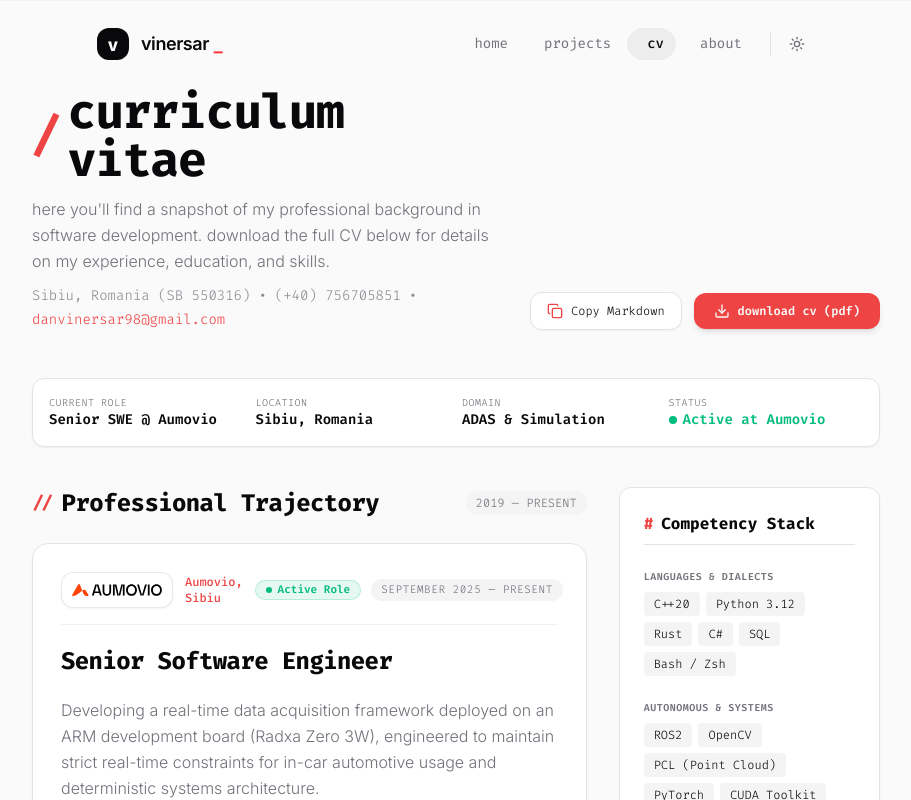
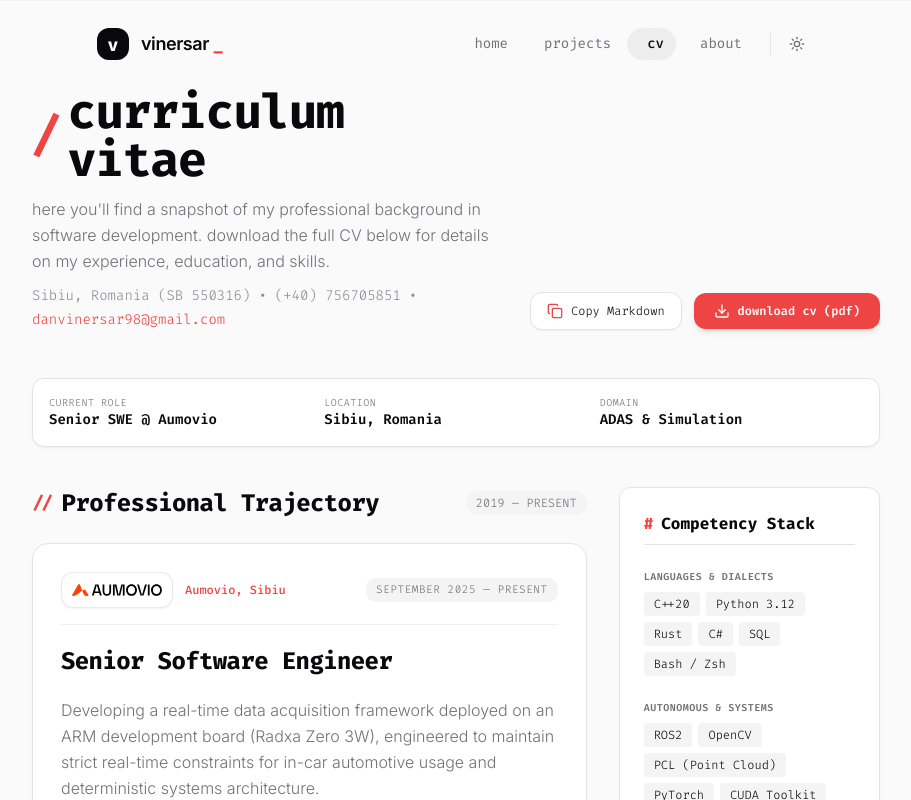
Before and after one commit to vinersar31/portfolio, a Next.js app: page /portfolio/cv in a window 1280 px wide. Shown: the top 800 px of the page, without its empty margins (184-1095 px from the left). Built offline with nearby package versions, Linux system fonts and the light colour scheme.

Commit message:
refactor: remove status from metrics ribbon and active role badge from experience cards

```diff
--- a/src/app/cv/page.tsx
+++ b/src/app/cv/page.tsx
@@ -111,7 +111,7 @@ export default function CV() {
       </div>
 
       {/* Quick-Strip Metrics Bar */}
-      <div className="grid grid-cols-2 sm:grid-cols-4 gap-3 p-4 rounded-xl bg-card border border-border shadow-xs">
+      <div className="grid grid-cols-1 sm:grid-cols-3 gap-3 p-4 rounded-xl bg-card border border-border shadow-xs">
         <div className="flex flex-col">
           <span className="font-mono text-[10px] text-muted-foreground uppercase tracking-wider">
             CURRENT ROLE
@@ -136,16 +136,6 @@ export default function CV() {
           </span>
           <span className="font-mono text-xs sm:text-sm font-semibold text-foreground">
             ADAS &amp; Simulation
-          </span>
-        </div>
-
-        <div className="flex flex-col">
-          <span className="font-mono text-[10px] text-muted-foreground uppercase tracking-wider">
-            STATUS
-          </span>
-          <span className="font-mono text-xs sm:text-sm font-semibold text-emerald-500 flex items-center gap-1.5">
-            <span className="w-2 h-2 rounded-full bg-emerald-500 animate-pulse"></span>
-            Active at Aumovio
           </span>
         </div>
       </div>
@@ -194,17 +184,9 @@ export default function CV() {
                       </span>
                     </div>
 
-                    <div className="flex items-center gap-2.5 shrink-0 font-mono text-xs">
-                      {exp.active && (
-                        <span className="inline-flex items-center gap-1.5 px-2.5 py-0.5 rounded-full bg-emerald-500/10 text-emerald-500 text-[11px] font-semibold border border-emerald-500/20">
-                          <span className="w-1.5 h-1.5 rounded-full bg-emerald-500 animate-pulse" />
-                          Active Role
-                        </span>
-                      )}
-                      <span className="px-2.5 py-1 rounded-md bg-secondary text-muted-foreground uppercase text-[11px] tracking-wider font-mono">
-                        {exp.period}
-                      </span>
-                    </div>
+                    <span className="px-2.5 py-1 rounded-md bg-secondary text-muted-foreground uppercase text-[11px] tracking-wider font-mono shrink-0">
+                      {exp.period}
+                    </span>
                   </div>
 
                   {/* Job Title - Unconstrained 1-Line Width */}
```
Also changed, not shown: 1 other file (tests, documents, lock files or other folders).
